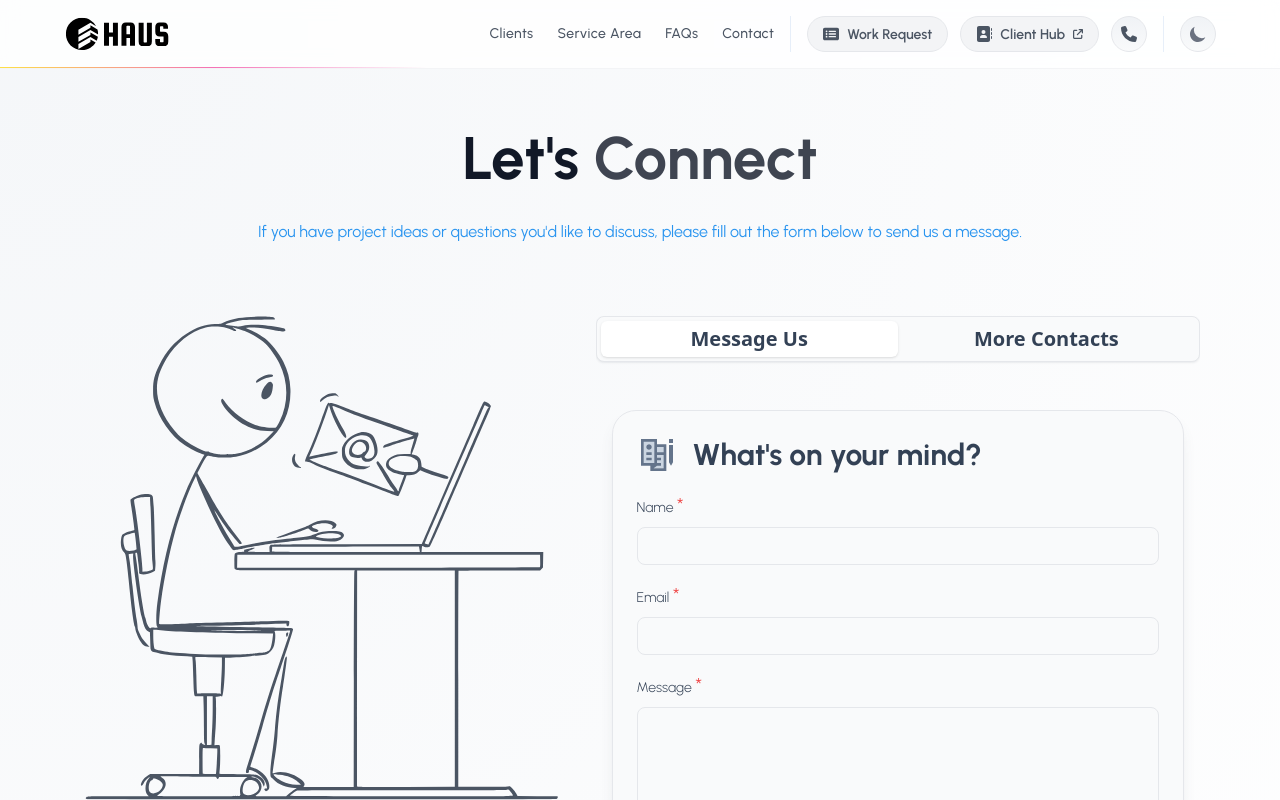
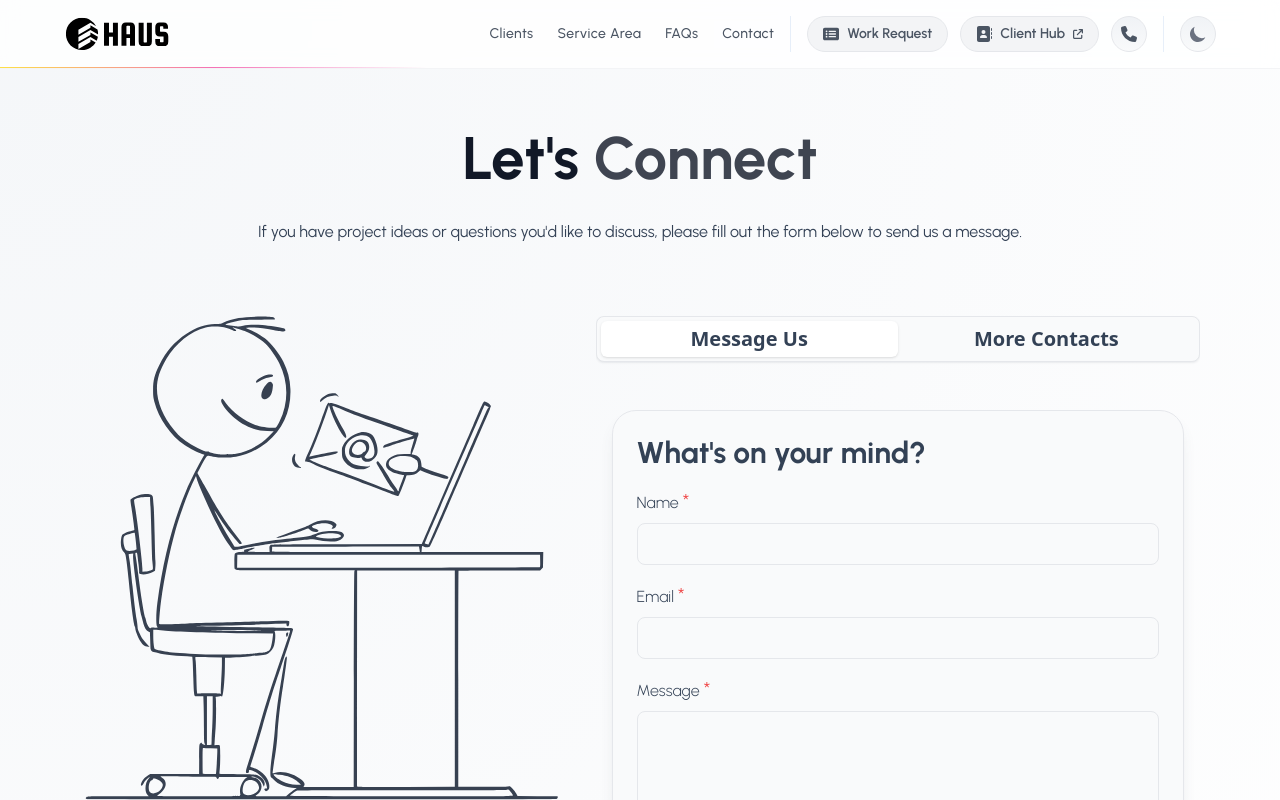
Before and after one commit to ben-v/haus, a React (Vite) app: page /contact in a window 1280 px wide. Shown: the top 800 px of the page. Built offline with nearby package versions, Linux system fonts and the light colour scheme.

Commit message:
Tightened up font/text colors and sizing. Able to force on tab panels to override undertly control styles from material-tailwind

```diff
--- a/src/components/containers/ContentIconContainer.tsx
+++ b/src/components/containers/ContentIconContainer.tsx
@@ -15,7 +15,7 @@ const ContentIconContainer = (props: ContentIconContainerProps) => {
             </div>
             <div className="content-icon-container-header">
                 <h4 className={`content-icon-container-header-title container-header-text`}>{props.title}</h4>
-                { props.description ? parse(`<p className="content-icon-container-header-body">${props.description}</p>`) : ""}
+                { props.description ? parse(`<p className="content-icon-container-description body-text">${props.description}</p>`) : ""}
             </div>
         </div>
     );
--- a/src/components/layouts/ContentSectionHeader.tsx
+++ b/src/components/layouts/ContentSectionHeader.tsx
@@ -6,7 +6,7 @@ const defaultProps = {
     descriptionAlignment: "Center"
 } satisfies Partial<ContentElementProps>
 
-const ContenSectionHeader = (props: ContentElementProps) => {
+const ContentSectionHeader = (props: ContentElementProps) => {
     const propsWithDefaults = {
         ...defaultProps,
         ...props
@@ -23,4 +23,4 @@ const ContenSectionHeader = (props: ContentElementProps) => {
     )
   }
 
-  export default ContenSectionHeader
+  export default ContentSectionHeader
--- a/src/components/layouts/PageHeader.tsx
+++ b/src/components/layouts/PageHeader.tsx
@@ -102,7 +102,7 @@ const PageHeader = (props: PageHeaderProps) => {
         (propsWithDefaults.titlePartA || propsWithDefaults.titlePartB || propsWithDefaults.description) ?
             <div className="page-header-container">
                 {propsWithDefaults.titlePartA || propsWithDefaults.titlePartB ? <div className={`${headingClassNames} ${titleAlignment}`}>{parse(title)}</div> : ""}
-                {propsWithDefaults.description ? <div className={`page-header-description ${descriptionAlignment}`}>{parse(description)}</div> : ""}
+                {propsWithDefaults.description ? <div className={`page-header-description body-text ${descriptionAlignment}`}>{parse(description)}</div> : ""}
             </div>
         : ""
     )
--- a/src/content.css
+++ b/src/content.css
@@ -9,9 +9,34 @@ html {
 }
 
 body {
+  @apply !text-sm;
+}
+
+body,
+.body-text,
+.body-text-no-sizing,
+.card-header-title,
+.card-subheader-title,
+.card-header-description,
+.container-header-text,
+.container-sub-header-text,
+.content-icon-container-header-title,
+.content-icon-container-description,
+.content-section-header-title,
+.content-section-header-description
+{
   font-family: "Urbanist";
-  @apply text-red-700;
-  @apply dark:text-green-300;
+  @apply !antialiased;
+  @apply !text-slate-700;
+  @apply dark:!text-slate-300;
+}
+
+.body-text,
+.card-header-description,
+.content-icon-container-description,
+.content-section-header-description {
+  @apply !text-sm;
+  @apply md:!text-base;
 }
 
 /* body {
@@ -21,9 +46,9 @@ body {
   @apply md:text-lg;
 } */
 
-.body-container {
-  @apply text-blue-500;
-  @apply dark:text-gray-300;
+body, .body-container {
+  @apply !text-slate-700;
+  @apply dark:!text-slate-300;
 }
 
 .body-container {
@@ -36,12 +61,6 @@ body {
   @apply bg-[radial-gradient(circle_at_top_left,_var(--tw-gradient-stops))];
   @apply from-slate-300/20;
   @apply dark:from-secondary/10;
-}
-
-.container-header-text,
-.container-sub-header-text {
-  @apply text-slate-700;
-  @apply dark:text-slate-300;
 }
 
 .container-header-text {
@@ -218,7 +237,7 @@ body {
 
 .content-icon-container
   .content-icon-container-header
-  .content-icon-container-header-body {
+  .content-icon-container-description {
   @apply my-1;
   @apply md:my-2;
   /* @apply w-full; */
@@ -229,22 +248,9 @@ body {
   @apply w-auto;
 }
 
-.card-header-title,
-.card-subheader-title,
-.card-header-description
-.body-text
-.content-icon-container .content-icon-container-header .content-icon-container-header-body,
-.tab-strip .tab-strip-body .tab-strip-body-panel {
-  font-family: "Urbanist";
-  @apply text-slate-700;
-  @apply dark:text-slate-300;
-}
-
-.body-text {
-  @apply text-sm;
-}
 
 .card-header-title {
+  @apply font-bold;
   @apply text-2xl;
   @apply sm:text-3xl;
   @apply md:text-2xl;
@@ -252,6 +258,7 @@ body {
 }
 
 .card-subheader-title {
+  @apply font-semibold;
   @apply text-xl;
   @apply sm:text-2xl;
   @apply md:text-xl;
@@ -259,7 +266,6 @@ body {
 }
 
 .card-header-description {
-  @apply md:text-base;
   @apply my-2;
   @apply md:my-6;
   @apply w-auto;
@@ -396,6 +402,6 @@ the App.tsx is hidden.  */
 #contact-marketing-worker svg,
 #faqs-marketing-person svg,
 #error-sign svg {
-  @apply fill-gray-600;
-  @apply dark:fill-gray-300;
+  @apply fill-gray-700;
+  @apply dark:fill-gray-400;
 }
--- a/src/pages/contact/panels/ContactFormPanel.tsx
+++ b/src/pages/contact/panels/ContactFormPanel.tsx
@@ -10,10 +10,7 @@ import { HashLink } from "react-router-hash-link";
 import RoundCornerContainer from "../../../components/containers/RoundCornerContainer";
 import SvgPaperPlaneSolid from "../../../components/images/icons/SvgPaperPlaneSolid";
 import ButtonLink from "../../../components/buttons/ButtonLink";
-import ContentIconContainer from "../../../components/containers/ContentIconContainer";
-import SvgMessageWriteDark from "../../../components/images/icons/SvgMessageWriteDark";
-import SvgMessageWriteLight from "../../../components/images/icons/SvgMessageWriteLight";
-import { ICON_SIZES } from "../../../components/images/icons/IconConfig";
+import CardHeader from "../../../components/layouts/CardHeader";
 
 const ContactFormPanel = () => {
     const { theme, } = useContext(ThemeContext);
@@ -67,9 +64,7 @@ const ContactFormPanel = () => {
     return (
         <ContentSectionContainer flexDirection="Center">
             <RoundCornerContainer id="contact-panel" padding="Small" containerClassNames="w-full" bodyClassNames="gap-4">
-                <ContentIconContainer title="What's on your mind?">
-                    {theme === THEMES.DARK ? <SvgMessageWriteDark width={ICON_SIZES.default.height} height={ICON_SIZES.default.height} /> : <SvgMessageWriteLight width={ICON_SIZES.default.height} height={ICON_SIZES.default.height} />}
-                </ContentIconContainer>
+            <CardHeader title="What's on your mind?" titleAlignment="Left" />
                 <form onSubmit={onSubmitHandler} className="w-auto">
                     <div className="relative">
                         <div className="space-y-4">
@@ -110,7 +105,7 @@ const ContactFormPanel = () => {
                             </div>
                         </div>
 
-                        <p className="my-8 text-sm text-gray-600 dark:text-gray-300">By clicking submit below, you agree to the processing of your personal information by HAUS Property Services as described in our <HashLink to="/privacy/#" smooth>Privacy Policy</HashLink>.</p>
+                        <p className="my-8 body-text">By clicking submit below, you agree to the processing of your personal information by HAUS Property Services as described in our <HashLink to="/privacy/#" smooth>Privacy Policy</HashLink>.</p>
 
                         <ButtonLink type="submit" prefixIcon={<SvgPaperPlaneSolid />} title="Send Message" prefixIconFill={theme === THEMES.DARK ? "#1e293b" : "white"} />
                     </div>
--- a/src/pages/faqs/panels/FaqsDetailOtherPanel.tsx
+++ b/src/pages/faqs/panels/FaqsDetailOtherPanel.tsx
@@ -3,26 +3,21 @@ import ContentSectionContainer from "../../../components/containers/ContentSecti
 // NOTE: In order to get the components to work from Material-Tailwind, had to downgrade to React 18.2.42.
 // For more info see https://stackoverflow.com/questions/78296875/typescript-error-using-material-tailwind-react-with-nextjs14
 
-import ContentIconContainer from "../../../components/containers/ContentIconContainer";
 import RoundCornerContainer from "../../../components/containers/RoundCornerContainer";
 import ButtonLink from "../../../components/buttons/ButtonLink";
-import { ICON_SIZES } from "../../../components/images/icons/IconConfig";
-import { THEMES, ThemeContext } from "../../../contexts/ThemeContext";
-import { useContext } from "react";
-import SvgQuestionLight from "../../../components/images/icons/SvgQuestionLight";
-import SvgQuestionDark from "../../../components/images/icons/SvgQuestionDark";
+import CardHeader from "../../../components/layouts/CardHeader";
 
 const FaqsDetailOtherPanel = () => {
-  const { theme, } = useContext(ThemeContext);
 
   return (
     <ContentSectionContainer id="faqs-detail-container" flexDirection="Center" containerClassNames="items-start">
       <RoundCornerContainer id="faqs-detail" padding="Small" containerClassNames="w-full" bodyClassNames="gap-4">
-          <ContentIconContainer
-            title={"Still looking?"}
-            description="Have other questions? Feel free to reach out with any you might have!" >
-            {theme === THEMES.DARK ? <SvgQuestionDark width={ICON_SIZES.default.height} height={ICON_SIZES.default.height} /> : <SvgQuestionLight width={ICON_SIZES.default.height} height={ICON_SIZES.default.height} />}
-          </ContentIconContainer>
+      <CardHeader
+        title="Still looking?"
+        titleAlignment="Left"
+        descriptionAlignment="Left">
+          Have other questions? Feel free to reach out with any you might have!
+        </CardHeader>
           <ButtonLink url="/contact/#" title="Contact Us" />
       </RoundCornerContainer>
     </ContentSectionContainer>
--- a/src/pages/faqs/panels/FaqsDetailPanel.tsx
+++ b/src/pages/faqs/panels/FaqsDetailPanel.tsx
@@ -31,11 +31,11 @@ const faqs: { question: string, answer: string }[] = [
 const FaqsDetailPanel = () => {
   return (
     <ContentSectionContainer id="faqs-detail-container" flexDirection="Center" containerClassNames="items-start">
-      <RoundCornerContainer id="faqs-detail" padding="Small" containerClassNames="w-full" bodyClassNames="gap-8">
+      <RoundCornerContainer id="faqs-detail" padding="Small" containerClassNames="w-full" bodyClassNames="gap-6">
         {faqs.map(({ question, answer }) => (
           <div key={question}>
-            <span className="font-bold">{question}</span>
-            <div className="border-t border-gray-200 pt-2">
+            <span className="!font-bold body-text">{question}</span>
+            <div className="border-t border-gray-200 pt-2 body-text">
                 {answer}
             </div>
           </div>
--- a/src/pages/landing/sections/TestamonialsSection.tsx
+++ b/src/pages/landing/sections/TestamonialsSection.tsx
@@ -1,6 +1,6 @@
 import TestamonialCard, { TestamonialCardProps } from "../../../components/cards/TestamonialCard"
 import ContentSectionContainer from "../../../components/containers/ContentSectionContainer";
-import ContenSectionHeader from "../../../components/layouts/ContentSectionHeader";
+import ContentSectionHeader from "../../../components/layouts/ContentSectionHeader";
 
 const testamonials: TestamonialCardProps[] = [
   {
@@ -30,12 +30,12 @@ const TestamonialsSection = () => {
   return (
     <ContentSectionContainer flexDirection="Center">
       <div className="w-auto p-2 md:px-12">
-        <ContenSectionHeader
+        <ContentSectionHeader
           title="Building Lasting Relationships"
           titleAlignment="Center"
           descriptionAlignment="Center">
             We pride ourselves on forging lasting relationships based on communication, collaberation and trust with each of our clients. See what they have to say about working with us!
-          </ContenSectionHeader>
+          </ContentSectionHeader>
       </div>
       <div className="grid grid-cols-1 md:grid-cols-3 gap-4 mt-2 md:mt-6">
         {testamonials.map((testamonial,) => (
--- a/src/pages/service-area/panels/ServiceAreaDetailPanel.tsx
+++ b/src/pages/service-area/panels/ServiceAreaDetailPanel.tsx
@@ -1,40 +1,33 @@
-import ContentIconContainer from "../../../components/containers/ContentIconContainer";
 import ContentSectionContainer from "../../../components/containers/ContentSectionContainer";
 import RoundCornerContainer from "../../../components/containers/RoundCornerContainer";
 import ButtonLink from "../../../components/buttons/ButtonLink";
-import { ICON_SIZES } from "../../../components/images/icons/IconConfig";
-import { THEMES, ThemeContext } from "../../../contexts/ThemeContext";
-import { useContext } from "react";
-import SvgCommunitySupportDark from "../../../components/images/icons/SvgCommunitySupportDark";
-import SvgCommunitySupportLight from "../../../components/images/icons/SvgCommunitySupportLight";
+import CardHeader from "../../../components/layouts/CardHeader";
 
 const ServiceAreaDetailPanel = () => {
-  const { theme, } = useContext(ThemeContext);
 
   return (
     <ContentSectionContainer flexDirection="Center">
       <RoundCornerContainer id="service-area-detail" padding="Small" bodyClassNames="gap-8">
-        <ContentIconContainer title="Communities We Serve">
-        {theme === THEMES.DARK ? <SvgCommunitySupportDark width={ICON_SIZES.default.height} height={ICON_SIZES.default.height} /> : <SvgCommunitySupportLight width={ICON_SIZES.default.height} height={ICON_SIZES.default.height} />}
-        </ContentIconContainer>
-        <div className="grid grid-cols-2 rounded-3xl border dark:border-gray-700 border-gray-200 [&>*]:dark:border-gray-700 [&>*]:p-4 [&>*]:text-xs md:[&>*]:text-sm lg:[&>*]:text-lg [&>*]:border-gray-200">
-          <div className="flex justify-center items-center gap-2 border-b">
+        <CardHeader title="Communities We Serve" titleAlignment="Left" />
+
+        <div className="grid grid-cols-2 rounded-3xl border dark:border-gray-700 border-gray-200 [&>*]:dark:border-gray-700 [&>*]:p-4 [&>*]:!text-xs md:[&>*]:!text-sm lg:[&>*]:!text-base [&>*]:border-gray-200">
+          <div className="flex justify-center items-center gap-2 border-b body-text-no-sizing">
             Bozeman
           </div>
-          <div className="flex justify-center items-center gap-2 border-b border-l">
+          <div className="flex justify-center items-center gap-2 border-b border-l body-text-no-sizing">
             Belgrade
           </div>
-          <div className="flex justify-center items-center gap-2">
+          <div className="flex justify-center items-center gap-2 body-text-no-sizing">
             Gallatin Gateway
           </div>
-          <div className="flex justify-center items-center gap-2 border-l">
+          <div className="flex justify-center items-center gap-2 border-l body-text-no-sizing">
             Big Sky
           </div>
         </div>
 
-        <p>Communities outside the Bozeman, Belgrade, Gallatin Gateway city/community limits have a scaling trip fee.</p>
+        <p className="body-text">Communities outside the Bozeman, Belgrade, Gallatin Gateway city/community limits have a scaling trip fee.</p>
 
-        <p>Don't see your community listed or have questions about our service area? Feel free to reach out to us for more information. We're here to help!</p>
+        <p className="body-text">Don't see your community listed or have questions about our service area? Feel free to reach out to us for more information. We're here to help!</p>
 
         <ButtonLink url="/contact/#" title="Contact Us" />
       </RoundCornerContainer>
```
Also changed, not shown: src/content2.css (+0 -12 lines), src/pages/contact/panels/ContactOtherPanel.tsx (+1 -7 lines), src/pages/landing/sections/IntroSection.tsx (+5 -5 lines).
